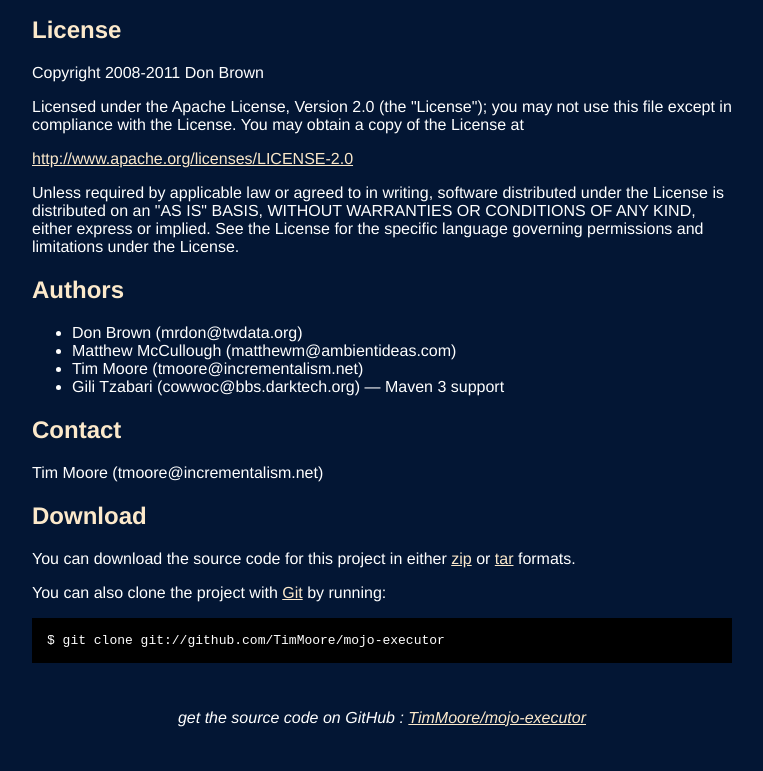
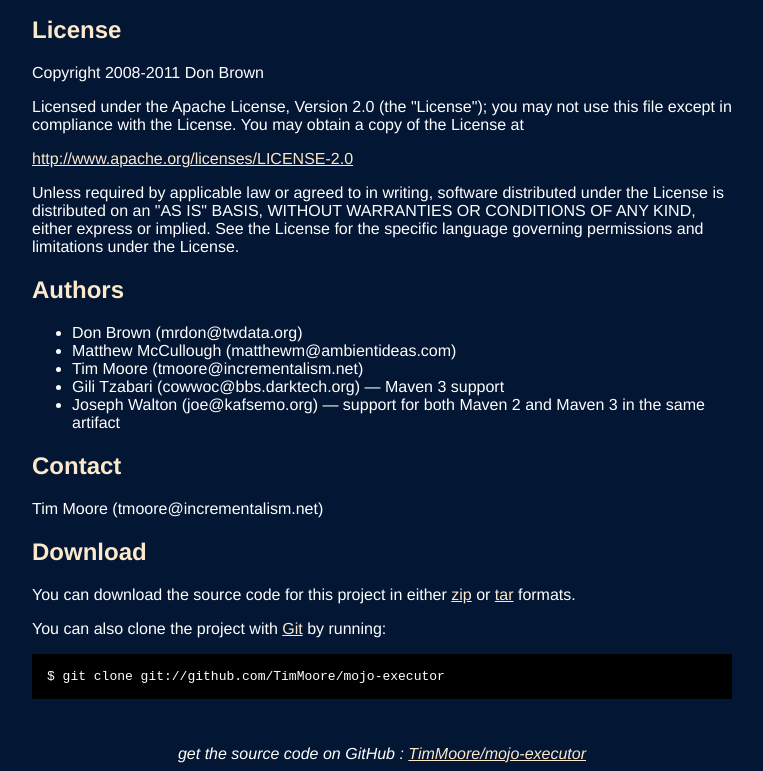
Before and after one commit to mojo-executor/mojo-executor, a plain HTML site: page index.html in a window 1280 px wide. Shown: the part 1563-2334 px from the top of the page, without its empty margins (258-1021 px from the left). Before the commit the page ends 2298 px from the top, so only its background shows below. Drawn offline with Linux system fonts and the light colour scheme.

Commit message:
Add credit to Joe.

```diff
--- a/index.html
+++ b/index.html
@@ -139,6 +139,8 @@
         <li>Tim Moore (tmoore@incrementalism.net)</li>
         <li>Gili Tzabari (cowwoc@bbs.darktech.org)
             &mdash; Maven 3 support</li>
+        <li>Joseph Walton (joe@kafsemo.org)
+            &mdash; support for both Maven 2 and Maven 3 in the same artifact</li>
     </ul>
 
     <h2>Contact</h2>
```
